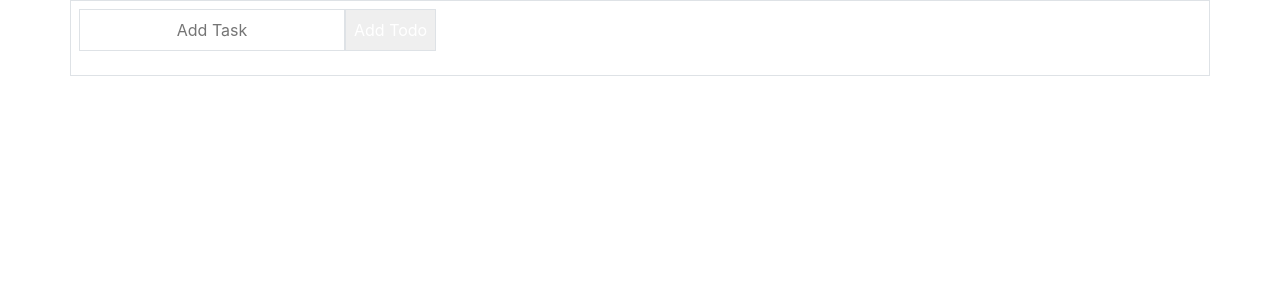
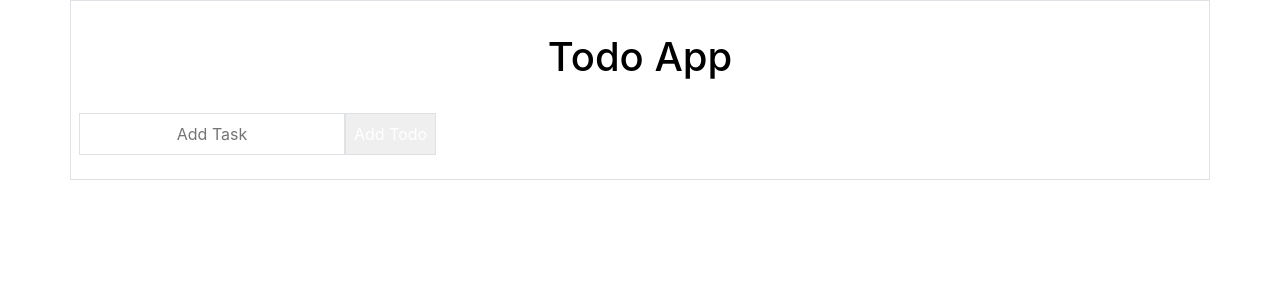
Before and after one commit to musayar9/Todo-App, a React (Create React App) app: page / in a window 1280 px wide. Shown: the top 300 px of the page. Built offline with nearby package versions, Linux system fonts and the light colour scheme; the HTML template or start-up script is replaced by a standard one.

Commit message:
Header eklendi

```diff
--- a/src/App.js
+++ b/src/App.js
@@ -1,14 +1,21 @@
 import {TodoProvider} from './Component/TodoProvider'
 import AddTodo from './Component/AddTodo'
 import TodoList from './Component/TodoList'
+import Header from './Component/Header';
 function App() {
   return (
+
+    <>
+
 <div className="container flex flex-column place-items-center phone:w-95 sm:w-98 md:w-120 mt-10 md:mt-16 border border-gray-400 rounded-lg p-2 sm:p-6 md:p-8">
+<Header/>
 <TodoProvider>
     <AddTodo/>
     <TodoList/>
 </TodoProvider>
 </div>
+
+</>
   );
 }
 
--- /dev/null
+++ b/src/Component/Header.jsx
@@ -0,0 +1,11 @@
+import React from 'react'
+
+function Header() {
+  return (
+    <div className=''>
+      <h1 className=' rounded-xl phone:w-95  md:w-98 p-4 md:p-6 text-center text-xl sm:text-2xl md:text-3xl font-bold text-black'>Todo App</h1>
+    </div>
+  )
+}
+
+export default Header
```
